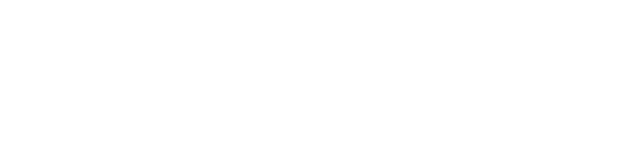
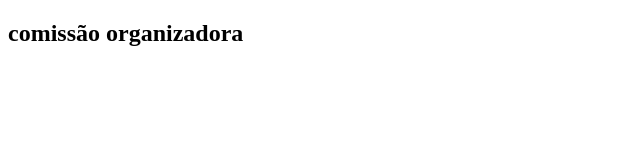
Before and after one commit to contamary/siteprinci, a plain HTML site: page index.html in a window 1280 px wide. Shown: the whole page, without its empty margins (0-640 px from the left). Drawn offline with Linux system fonts and the light colour scheme.

Commit message:
Update index.html

```diff
--- a/index.html
+++ b/index.html
@@ -6,6 +6,6 @@
     <title>Document</title>
 </head>
 <body>
-
+    <h2>comissão organizadora</h2>
 </body>
 </html>
```
